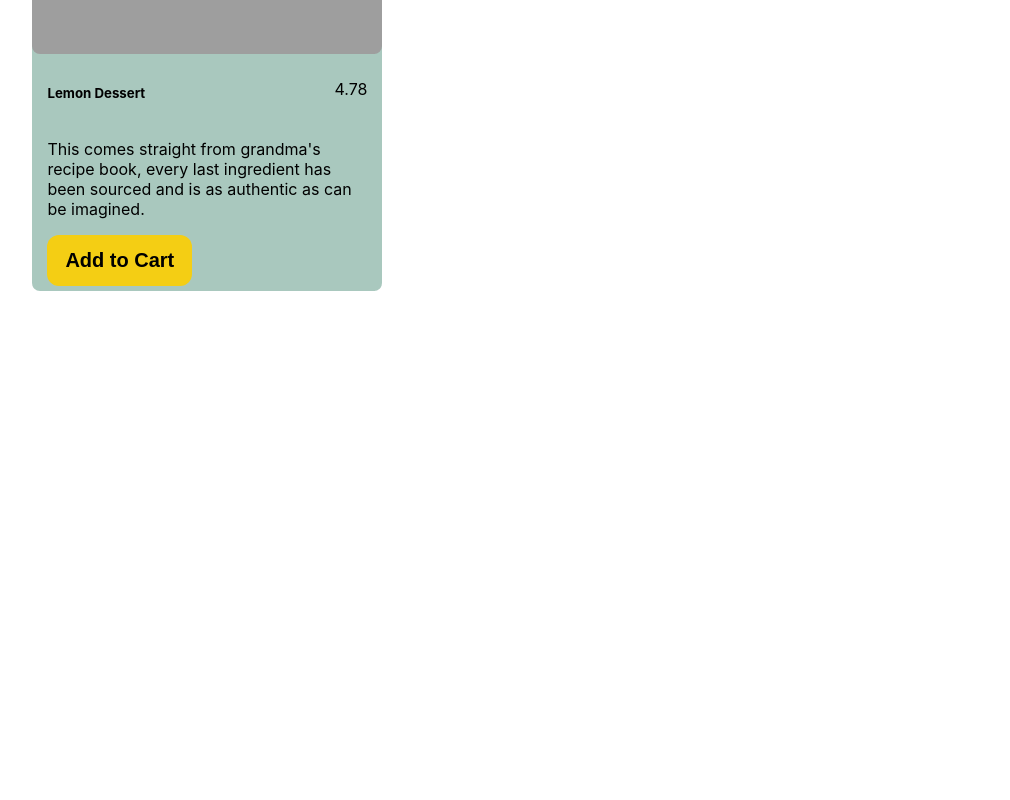
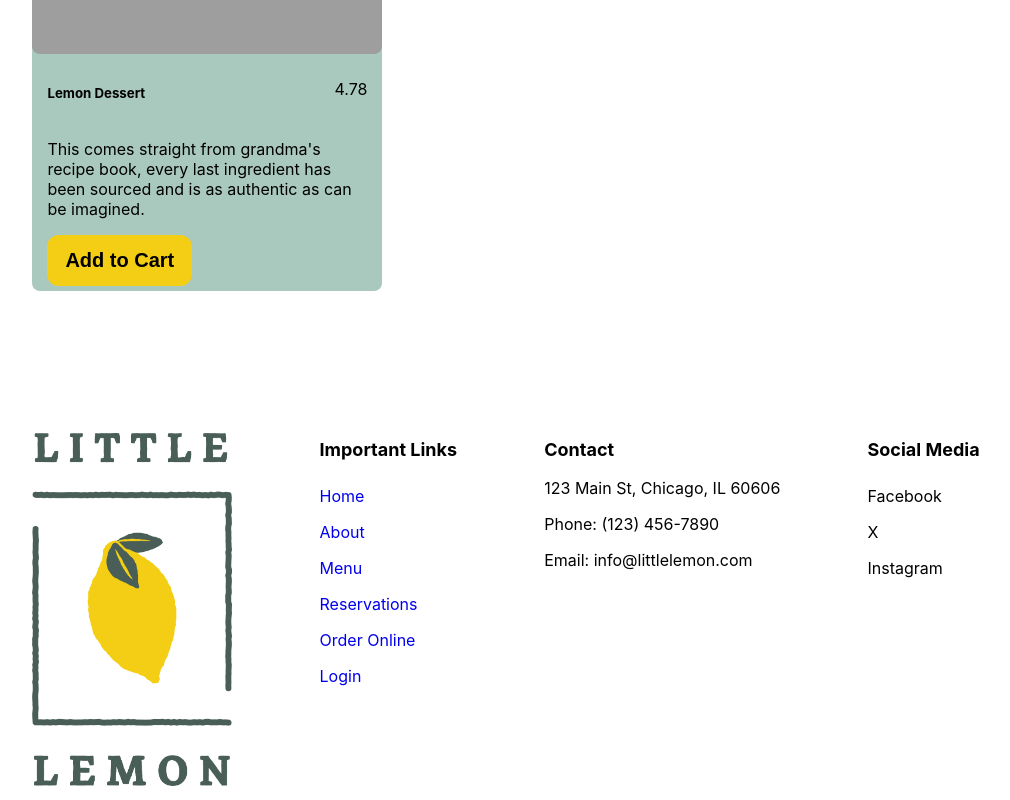
Before and after one commit to gmartinez7435/Little-Lemon-Web-App, a React (Create React App) app in the folder my-app/: page / in a window 1280 px wide. Shown: the part 1492-2292 px from the top of the page, without its empty margins (134-1144 px from the left). Before the commit the page ends 1903 px from the top, so only its background shows below. Built offline with nearby package versions, Linux system fonts and the light colour scheme; grey boxes are pictures that could not be loaded.

Commit message:
made the footer

```diff
--- a/my-app/src/App.js
+++ b/my-app/src/App.js
@@ -3,6 +3,7 @@ import './App.css';
 import Nav from './components/Nav';
 import Main from './components/Main';
 import Menu from './components/Menu';
+import Footer from './components/Footer';
 
 function App() {
   return (
@@ -10,6 +11,7 @@ function App() {
       <Nav />
       <Main />
       <Menu />
+      <Footer />
     </>
   );
 }
--- /dev/null
+++ b/my-app/src/components/Footer.js
@@ -0,0 +1,41 @@
+import React from 'react'
+import logo2 from '../assets/logo2.png';
+
+const Footer = () => {
+  return (
+    <footer>
+        <section>
+            <div className="company-info">
+                <img src={logo2} alt="logo"/>
+                </div>
+                <div>
+                    <h3>Important Links</h3>
+                    <ul>
+                        <li><a href='/'>Home</a></li>
+                        <li><a href='/'>About</a></li>
+                        <li><a href='/'>Menu</a></li>
+                        <li><a href='/'>Reservations</a></li>
+                        <li><a href='/'>Order Online</a></li>
+                        <li><a href='/'>Login</a></li>
+                    </ul>
+                </div>
+                <div>
+                    <h3>Contact</h3>
+                    <p>123 Main St, Chicago, IL 60606</p>
+                    <p>Phone: (123) 456-7890</p>
+                    <p>Email: info@littlelemon.com</p>
+                </div>
+                <div>
+                    <h3>Social Media</h3>
+                    <ul>
+                        <li><a href='https://www.facebook.com'><i className="fab fa-facebook-square"></i></a>Facebook</li>
+                        <li><a href='https://www.twitter.com'><i className="fab fa-twitter-square"></i></a>X</li>
+                        <li><a href='https://www.instagram.com'><i className="fab fa-instagram"></i></a>Instagram</li>
+                    </ul>
+                </div>
+                </section>
+    </footer>
+  )
+}
+
+export default Footer
```
Also changed, not shown: my-app/src/assets/logo2.png (renamed from my-app/src/assets/footer_Logo.png).
